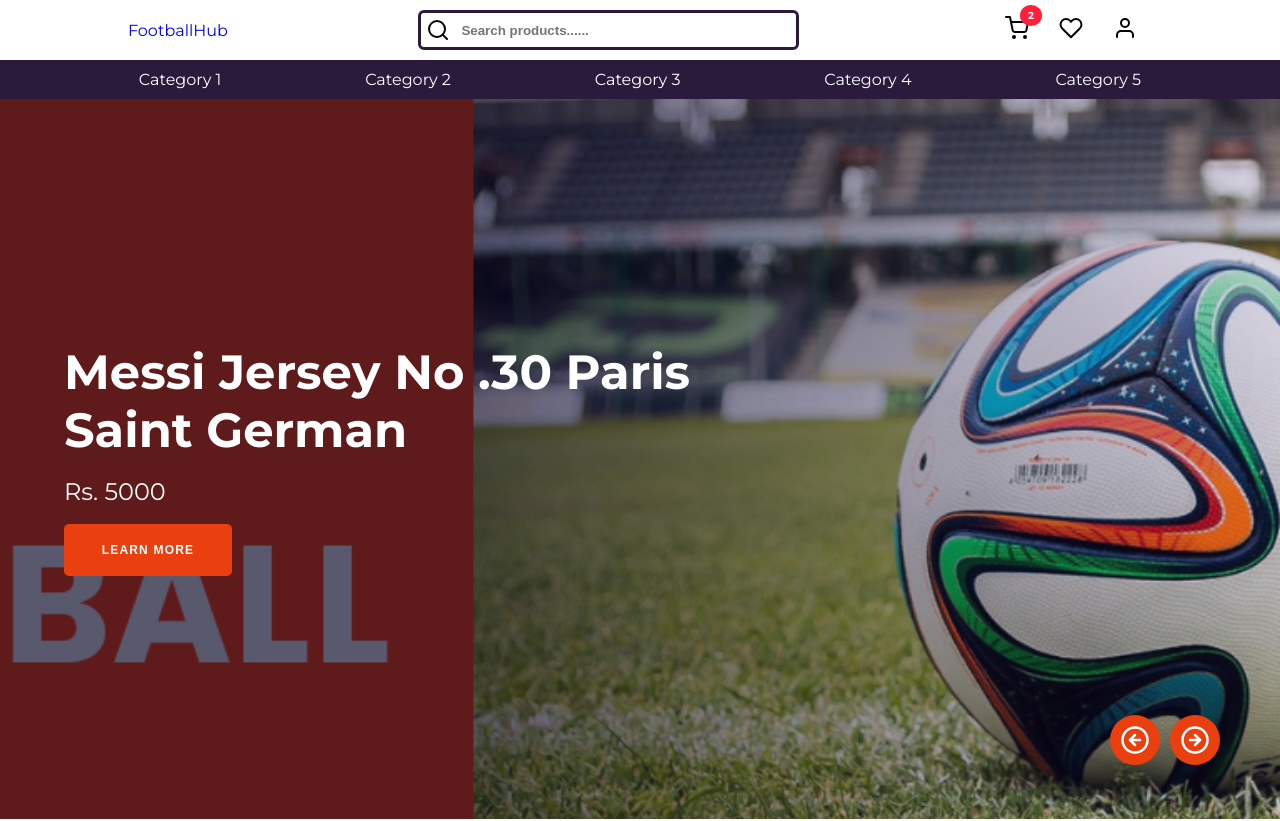
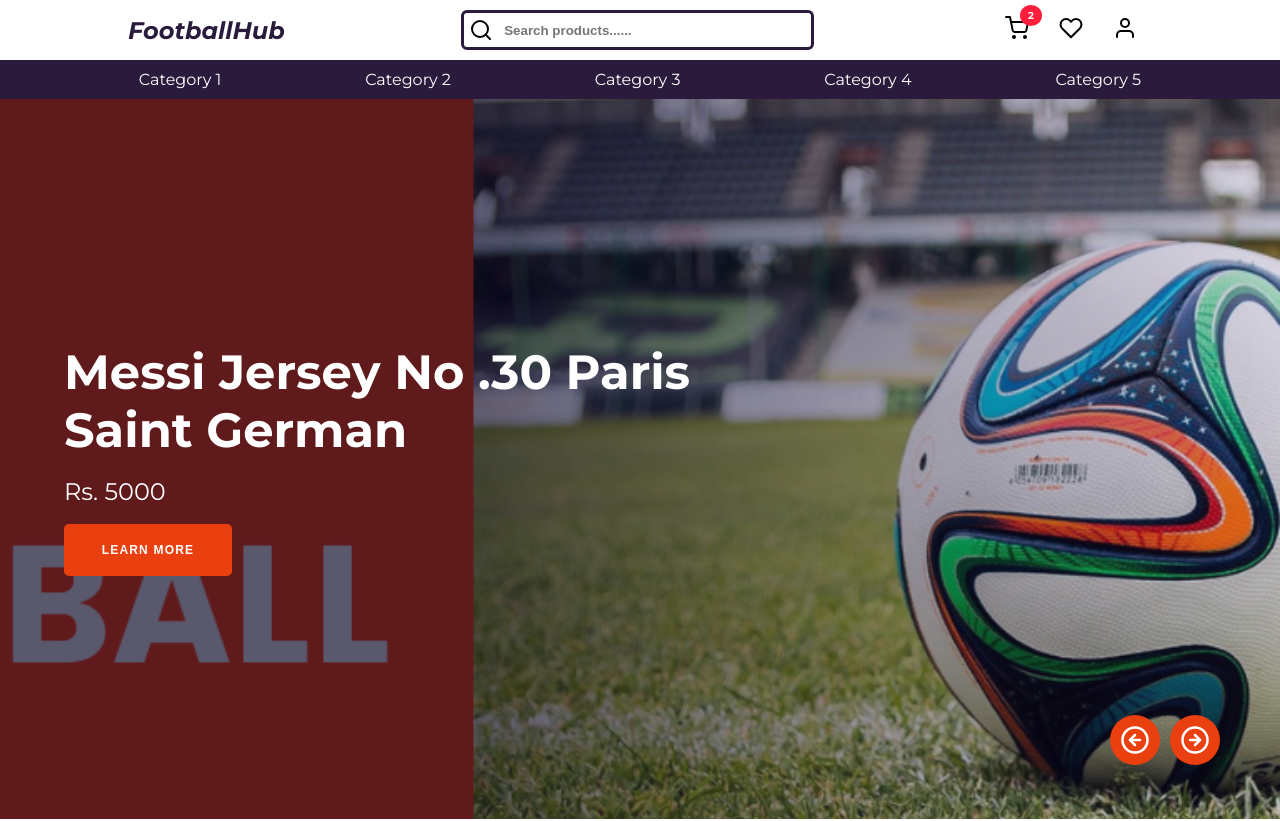
Before and after one commit to Birajparajuli/football-site-project-III, a React (Create React App) app: page / in a window 1280 px wide. Shown: the top 821 px of the page. Built offline with nearby package versions, Linux system fonts and the light colour scheme; no server answers.

Commit message:
css changes

```diff
--- a/src/components/Navbar.js
+++ b/src/components/Navbar.js
@@ -9,7 +9,9 @@ export default class Navbar extends Component {
       <div className="main-nav">
         <div className="top-nav">
           <div className="logo">
-            <Link to="/">FootballHub</Link>
+            <Link className="logo-text" to="/">
+              FootballHub
+            </Link>
           </div>
           <div className="search">
             <input type="text" placeholder={"Search products......"} />
--- a/src/css/components.css
+++ b/src/css/components.css
@@ -11,10 +11,13 @@
 /* Navbar Section Styling -- Start*/
 
 /* Top Nav */
-.logo a {
+.logo {
   text-decoration: none;
 }
-.logo h1 {
+.logo-text {
+  text-decoration: none;
+  font-size: 1.5rem;
+  font-weight: 700;
   font-style: italic;
   color: var(--color-1);
 }
@@ -298,11 +301,11 @@ input::placeholder {
 }
 
 .product-info {
-  /* display: flex; */
-  /* justify-content: space-between; */
-  padding: 10px;
+  padding: 15px;
 }
-
+.link {
+  text-decoration: none;
+}
 .add-cart {
   /* border-left: 2px solid var(--color-1); */
   /* padding-left: 10px; */
@@ -311,18 +314,17 @@ input::placeholder {
   vertical-align: center;
 }
 
-.add-cart h4 {
-  /* padding: 10px; */
-  text-align: center;
-  border: 2px solid var(--primary-color);
-  border-radius: 3px;
-}
-
 .product-info h5 {
   font-weight: 500;
   font-size: 1.2em;
+  text-decoration: none;
+  color: black;
+  margin-bottom: 10px;
 }
 
+.product-info h4 {
+  color: #222;
+}
 /* .vertical-rod {
   height: 50px;
   width: 1px;
```
